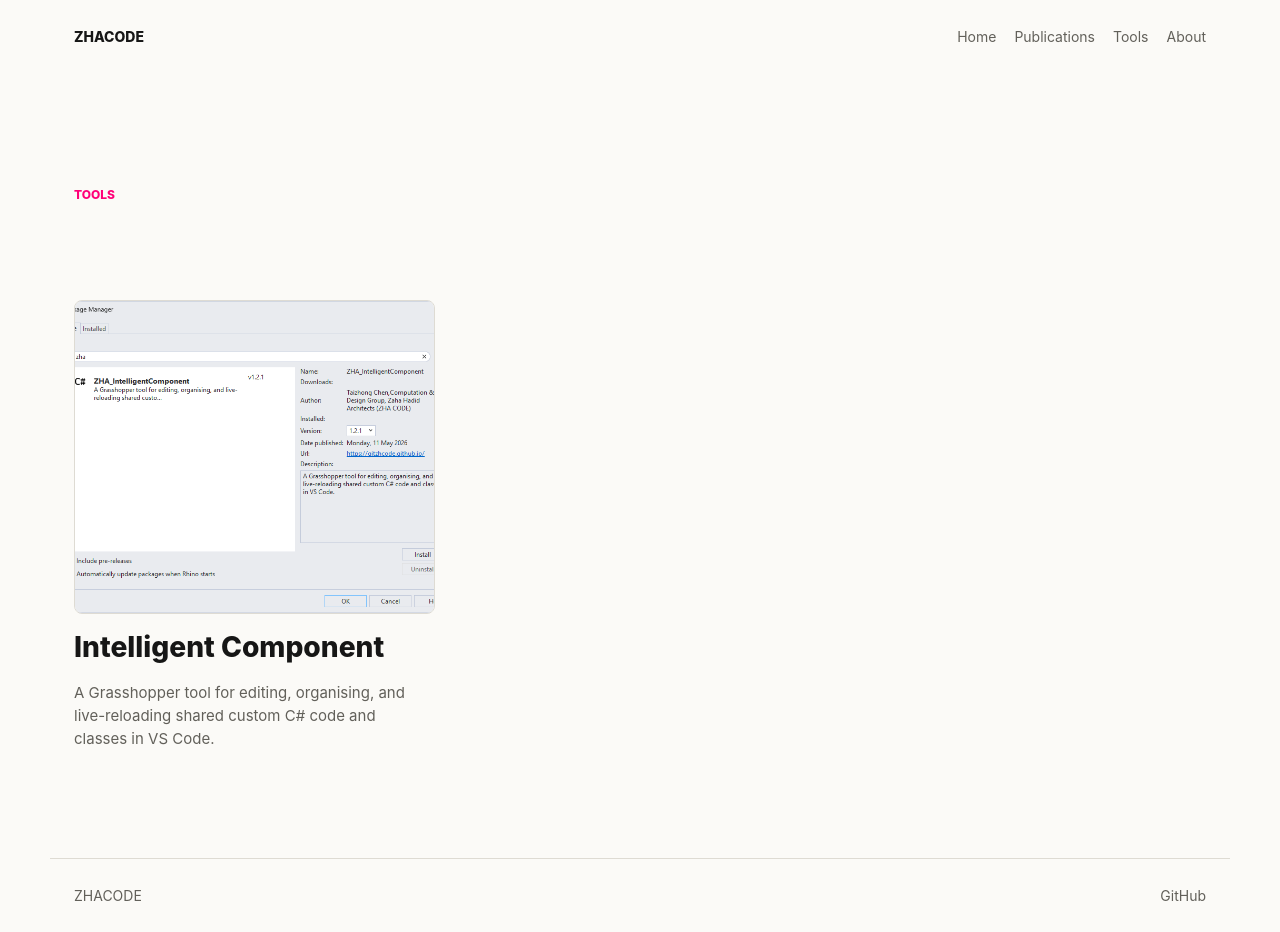
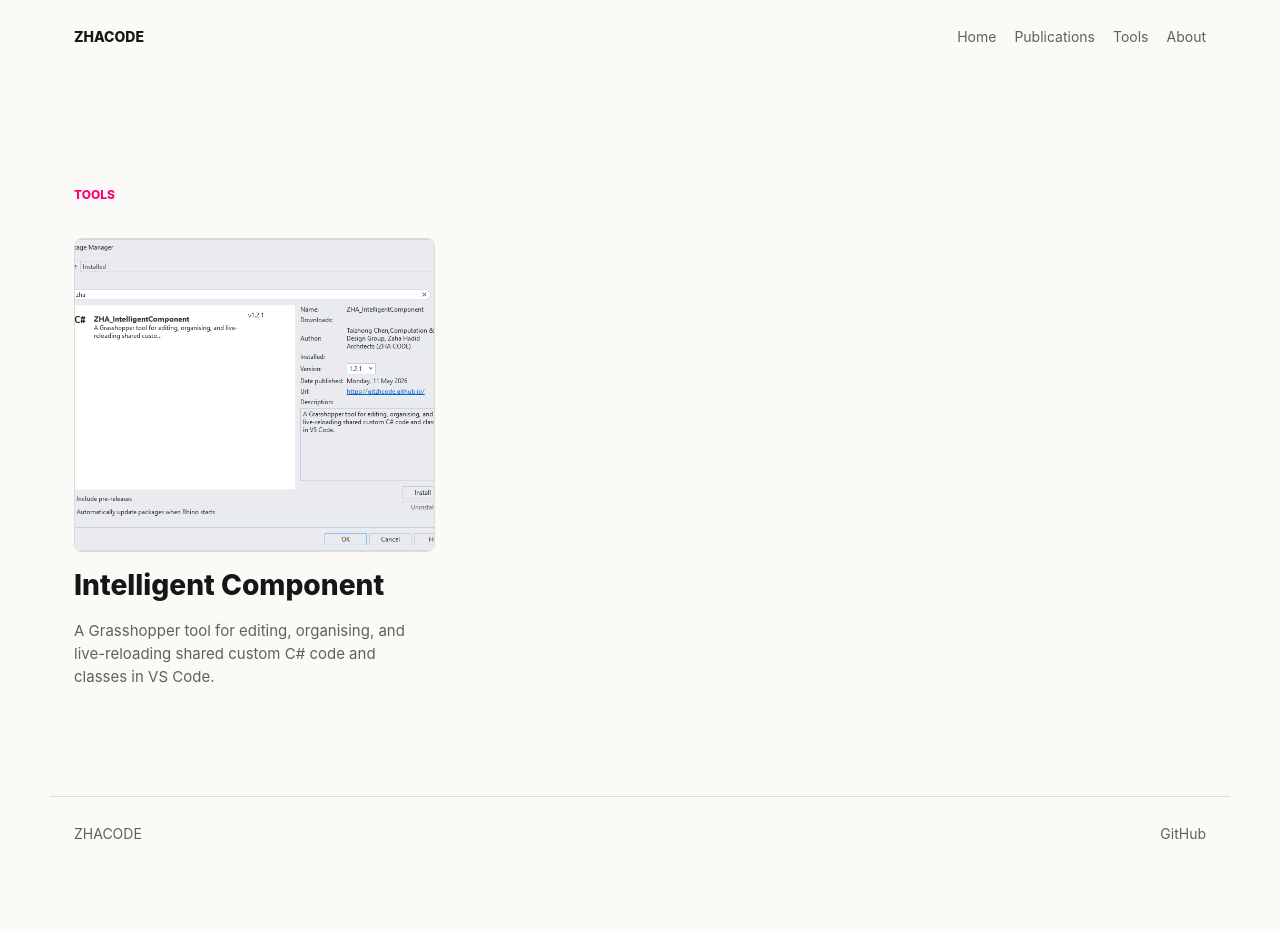
Before and after one commit to GitZHCODE/gitzhcode.github.io, a Jekyll site: the page built from tools.html, in a window 1280 px wide. Built offline with Jekyll 4.4.1, drawn with Linux system fonts in a browser that asks for light colours; after the commit the page ends 900 px from its top, so only the background shows below that.

Commit message:
updated layout to be consistent

```diff
--- a/assets/css/style.css
+++ b/assets/css/style.css
@@ -136,6 +136,7 @@
 }
 
 .section,
+.page-section,
 .page-heading,
 .tool-grid,
 .publication-grid,
@@ -178,6 +179,16 @@
 
 .page-heading h1 {
   margin-bottom: 0;
+}
+
+.page-section {
+  padding-top: 112px;
+}
+
+.page-section > .tool-grid {
+  max-width: none;
+  margin: 34px 0 0;
+  padding: 0;
 }
 
 .image-band {
@@ -340,7 +351,7 @@
   aspect-ratio: 1.78;
   object-fit: cover;
   border: 1px solid var(--line);
-  margin-bottom: 46px;
+  margin-bottom: 30px;
 }
 
 .publication-hero h1 {
@@ -364,9 +375,17 @@
   font-size: 14px;
 }
 
+.publication-details {
+  max-width: 760px;
+  margin-top: 48px;
+}
+
 .publication-section {
-  max-width: 760px;
-  margin-top: 72px;
+  margin-top: 42px;
+}
+
+.publication-section:first-child {
+  margin-top: 0;
 }
 
 .publication-section h2 {
@@ -453,6 +472,7 @@
   }
 
   .section,
+  .page-section,
   .page-heading,
   .tool-grid,
   .publication-grid,
--- a/tools.html
+++ b/tools.html
@@ -4,11 +4,10 @@
 permalink: /tools/
 ---
 
-<section class="page-heading">
+<section class="page-section">
   <p class="eyebrow">Tools</p>
-</section>
 
-<section class="tool-grid" aria-label="Tools list">
+  <div class="tool-grid" aria-label="Tools list">
     {% assign tools = site.tools | sort: "order" %}
     {% for tool in tools %}
       <a class="tool-card" href="{{ tool.url | relative_url }}">
@@ -17,4 +16,5 @@
         <p>{{ tool.description }}</p>
       </a>
     {% endfor %}
+  </div>
 </section>
```
Also changed, not shown: _layouts/publication.html (+6 -4 lines). Lines whose indentation alone changed are shown as unchanged.
